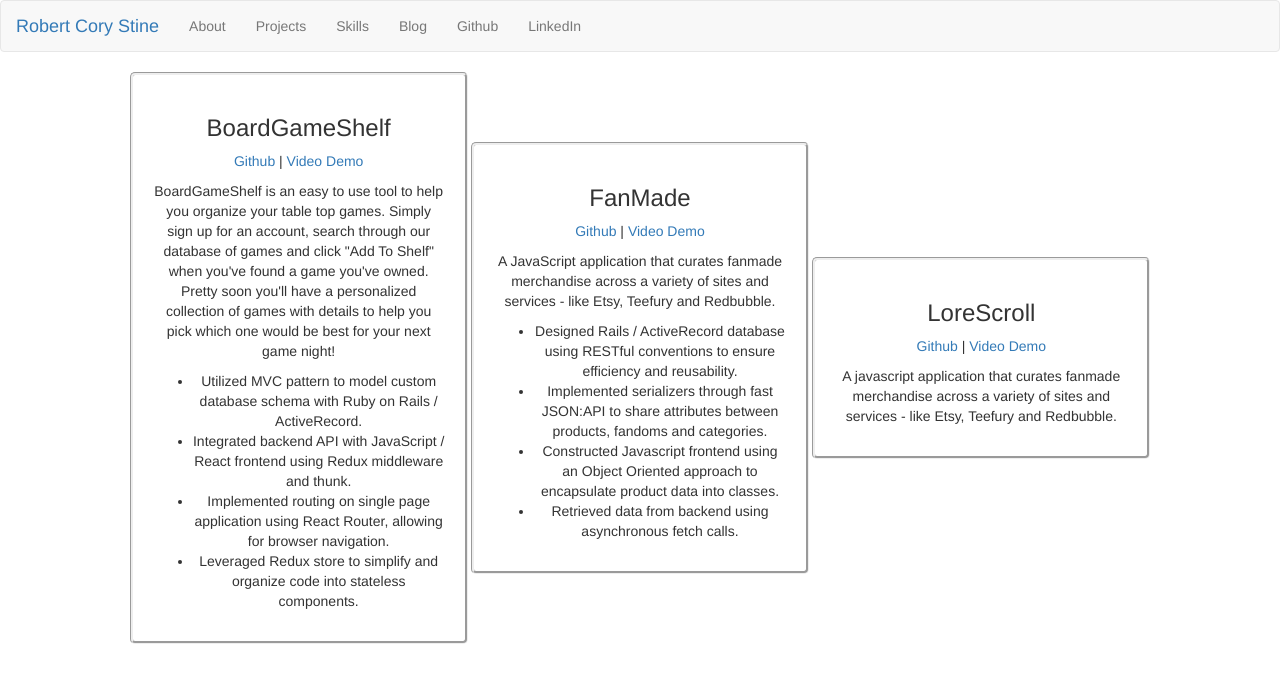
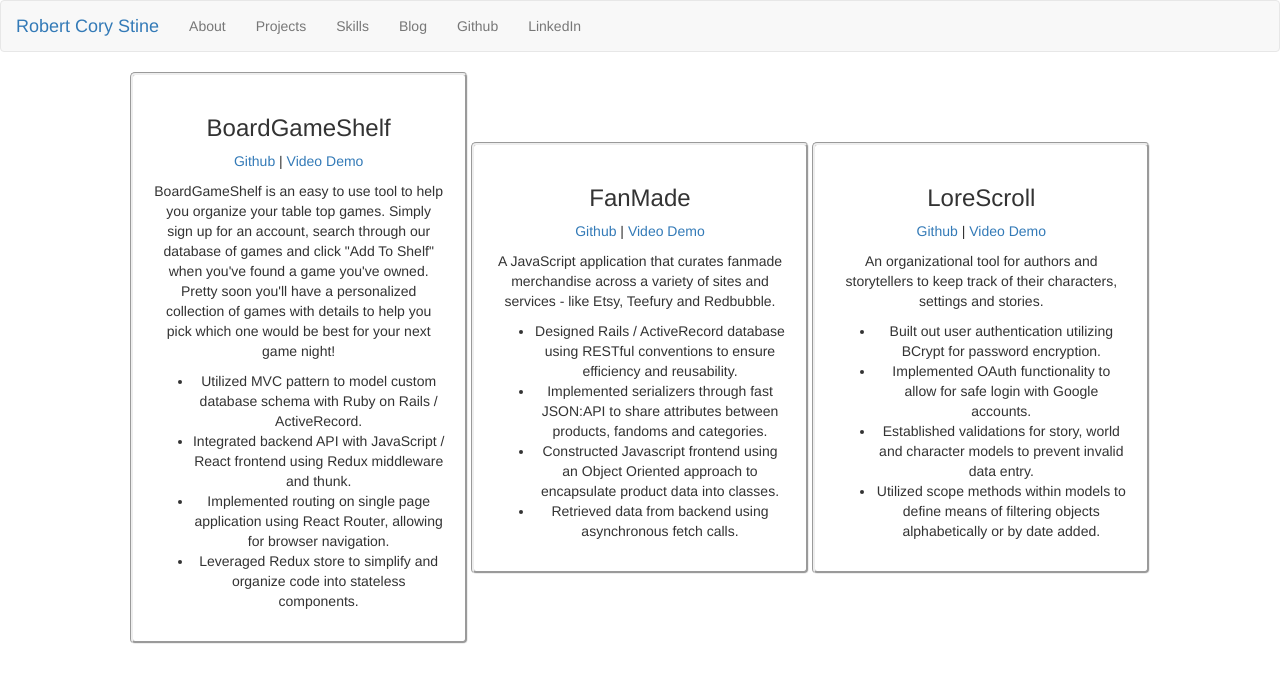
Before and after one commit to GoldenPavilion/portfolio, a React (Create React App) app: page /projects in a window 1280 px wide. Shown: the top 682 px of the page. Built offline with nearby package versions, Linux system fonts and the light colour scheme.

Commit message:
added list of tech specs to LoreScroll

```diff
--- a/src/Projects.js
+++ b/src/Projects.js
@@ -29,7 +29,13 @@ const Projects = () => {
             <div className="card">
                 <h3 className="card-title">LoreScroll</h3>
                 <p><a href="https://github.com/GoldenPavilion/LoreScroll">Github</a> | <a href="https://www.youtube.com/watch?v=l-ee5Js_-cU">Video Demo</a></p>
-                <p className="card-text">A javascript application that curates fanmade merchandise across a variety of sites and services - like Etsy, Teefury and Redbubble.</p>
+                <p className="card-text">An organizational tool for authors and storytellers to keep track of their characters, settings and stories.</p>
+                <ul>
+                    <li>Built out user authentication utilizing BCrypt for password encryption.</li>
+                    <li>Implemented OAuth functionality to allow for safe login with Google accounts.</li>
+                    <li>Established validations for story, world and character models to prevent invalid data entry.</li>
+                    <li>Utilized scope methods within models to define means of filtering objects alphabetically or by date added.</li>
+                </ul>
             </div>
         </div>
     )
```
